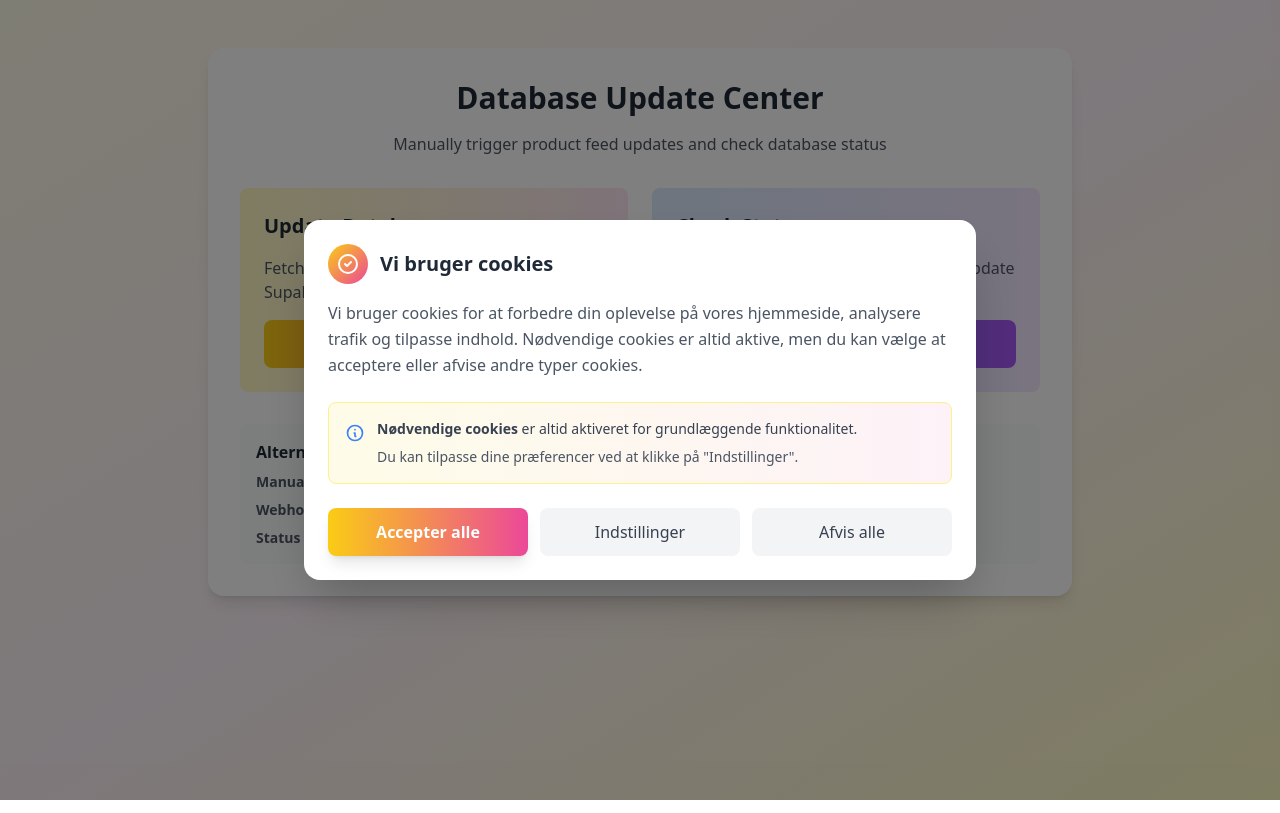
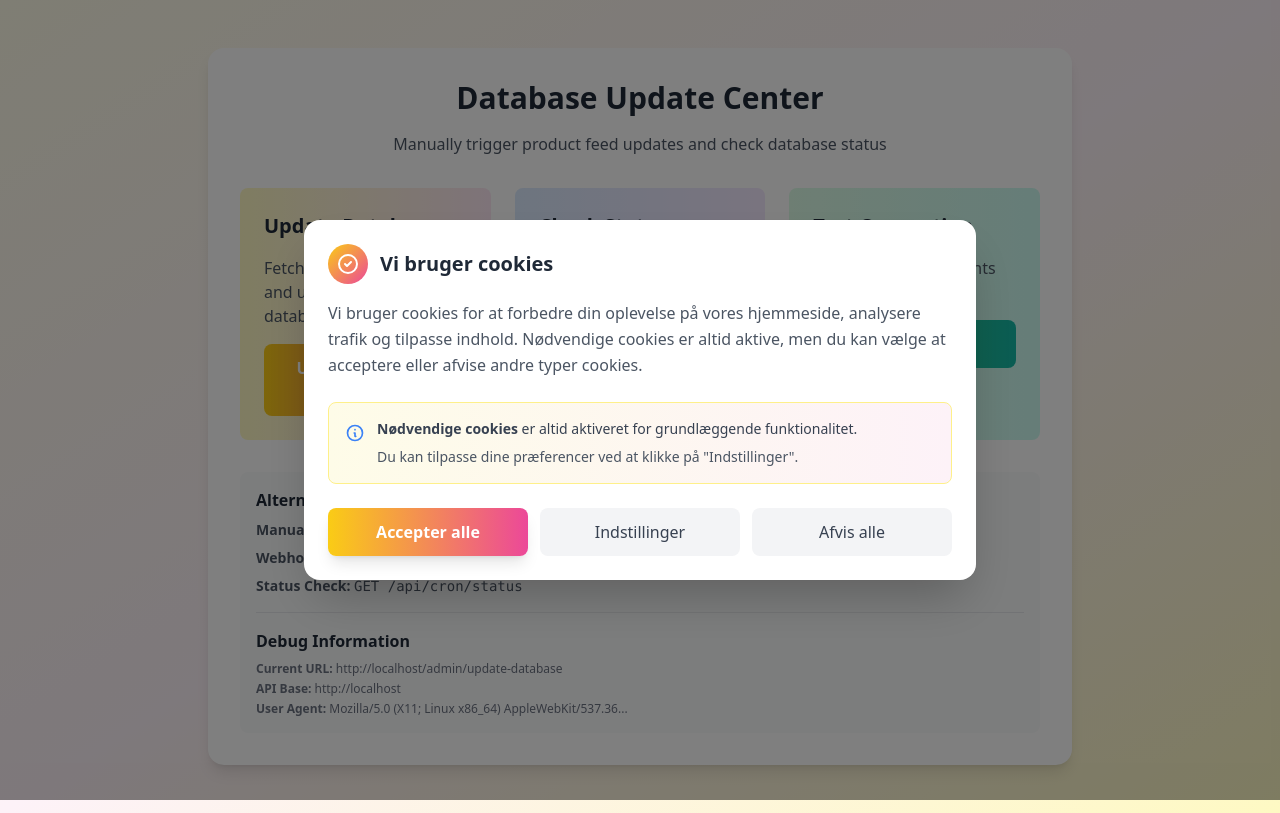
Before and after one commit to Haxxar/andaccessories-jewelry-website, a Next.js app: page /admin/update-database in a window 1280 px wide. Built offline with nearby package versions, Linux system fonts and the light colour scheme.

Commit message:
seo updates

```diff
--- a/app/admin/update-database/page.tsx
+++ b/app/admin/update-database/page.tsx
@@ -7,30 +7,73 @@ export default function UpdateDatabasePage() {
   const [isUpdating, setIsUpdating] = useState(false);
   const [result, setResult] = useState<any>(null);
   const [error, setError] = useState<string | null>(null);
+  const [debugInfo, setDebugInfo] = useState<string>('');
+
+  const testConnection = async () => {
+    try {
+      setDebugInfo('Testing connection...');
+      const response = await fetch('/api/test-simple');
+      const data = await response.json();
+      setDebugInfo(`Connection test: ${JSON.stringify(data)}`);
+    } catch (err) {
+      setDebugInfo(`Connection test failed: ${err}`);
+    }
+  };
 
   const triggerUpdate = async () => {
     setIsUpdating(true);
     setError(null);
     setResult(null);
+    setDebugInfo('Starting update...');
 
     try {
-      const response = await fetch('/api/webhook/update-database', {
-        method: 'POST',
+      // First test the connection
+      setDebugInfo('Testing API connection...');
+      const testResponse = await fetch('/api/test-simple');
+      if (!testResponse.ok) {
+        throw new Error(`Test connection failed: ${testResponse.status}`);
+      }
+      setDebugInfo('API connection test passed');
+
+      // Now try the manual endpoint
+      setDebugInfo('Calling update endpoint...');
+      const response = await fetch('/api/cron/update-feeds-manual', {
+        method: 'GET',
         headers: {
-          'Authorization': 'Bearer default-secret', // Using default secret
           'Content-Type': 'application/json',
         },
       });
 
-      const data = await response.json();
+      setDebugInfo(`Response status: ${response.status}`);
+
+      if (!response.ok) {
+        const errorText = await response.text();
+        setDebugInfo(`Error response: ${errorText}`);
+        throw new Error(`HTTP error! status: ${response.status}, response: ${errorText}`);
+      }
+
+      const responseText = await response.text();
+      setDebugInfo(`Raw response: ${responseText.substring(0, 200)}...`);
+
+      let data;
+      try {
+        data = JSON.parse(responseText);
+      } catch (parseError) {
+        setDebugInfo(`JSON parse error: ${parseError}, raw response: ${responseText}`);
+        throw new Error(`Invalid JSON response: ${responseText.substring(0, 100)}`);
+      }
 
       if (data.success) {
         setResult(data);
+        setDebugInfo('Update completed successfully');
       } else {
         setError(data.error || 'Update failed');
+        setDebugInfo(`Update failed: ${data.error}`);
       }
     } catch (err) {
-      setError(err instanceof Error ? err.message : 'Network error');
+      const errorMessage = err instanceof Error ? err.message : 'Network error';
+      setError(errorMessage);
+      setDebugInfo(`Error: ${errorMessage}`);
     } finally {
       setIsUpdating(false);
     }
@@ -39,6 +82,11 @@ export default function UpdateDatabasePage() {
   const checkStatus = async () => {
     try {
       const response = await fetch('/api/cron/status');
+
+      if (!response.ok) {
+        throw new Error(`HTTP error! status: ${response.status}`);
+      }
+
       const data = await response.json();
       setResult(data);
     } catch (err) {
@@ -65,7 +113,7 @@ export default function UpdateDatabasePage() {
               </p>
             </div>
 
-            <div className="grid grid-cols-1 md:grid-cols-2 gap-6 mb-8">
+            <div className="grid grid-cols-1 md:grid-cols-3 gap-6 mb-8">
               <div className="bg-gradient-to-r from-yellow-100 to-pink-100 rounded-lg p-6">
                 <h2 className="text-xl font-semibold text-gray-800 mb-4">
                   Update Database
@@ -103,6 +151,21 @@ export default function UpdateDatabasePage() {
                   Check Status
                 </button>
               </div>
+
+              <div className="bg-gradient-to-r from-green-100 to-teal-100 rounded-lg p-6">
+                <h2 className="text-xl font-semibold text-gray-800 mb-4">
+                  Test Connection
+                </h2>
+                <p className="text-gray-600 mb-4">
+                  Test if the API endpoints are working correctly.
+                </p>
+                <button
+                  onClick={testConnection}
+                  className="w-full bg-gradient-to-r from-green-400 to-teal-500 hover:from-green-500 hover:to-teal-600 text-white font-semibold py-3 px-6 rounded-lg transition-all transform hover:scale-105"
+                >
+                  Test API
+                </button>
+              </div>
             </div>
 
             {error && (
@@ -114,6 +177,18 @@ export default function UpdateDatabasePage() {
                   <span className="text-red-700 font-medium">Error:</span>
                 </div>
                 <p className="text-red-600 mt-1">{error}</p>
+              </div>
+            )}
+
+            {debugInfo && (
+              <div className="bg-blue-50 border border-blue-200 rounded-lg p-4 mb-6">
+                <div className="flex items-center">
+                  <svg className="w-5 h-5 text-blue-500 mr-2" fill="none" stroke="currentColor" viewBox="0 0 24 24">
+                    <path strokeLinecap="round" strokeLinejoin="round" strokeWidth={2} d="M13 16h-1v-4h-1m1-4h.01M21 12a9 9 0 11-18 0 9 9 0 0118 0z" />
+                  </svg>
+                  <span className="text-blue-700 font-medium">Debug Info:</span>
+                </div>
+                <p className="text-blue-600 mt-1 text-sm font-mono whitespace-pre-wrap">{debugInfo}</p>
               </div>
             )}
 
@@ -193,6 +268,15 @@ export default function UpdateDatabasePage() {
                 <p><strong>Webhook:</strong> <code>POST /api/webhook/update-database</code></p>
                 <p><strong>Status Check:</strong> <code>GET /api/cron/status</code></p>
               </div>
+
+              <div className="mt-4 pt-4 border-t border-gray-200">
+                <h4 className="font-semibold text-gray-800 mb-2">Debug Information</h4>
+                <div className="space-y-1 text-xs text-gray-500">
+                  <p><strong>Current URL:</strong> {typeof window !== 'undefined' ? window.location.href : 'N/A'}</p>
+                  <p><strong>API Base:</strong> {typeof window !== 'undefined' ? window.location.origin : 'N/A'}</p>
+                  <p><strong>User Agent:</strong> {typeof window !== 'undefined' ? window.navigator.userAgent.substring(0, 50) + '...' : 'N/A'}</p>
+                </div>
+              </div>
             </div>
           </div>
         </div>
--- /dev/null
+++ b/app/api/test-simple/route.ts
@@ -0,0 +1,19 @@
+import { NextRequest, NextResponse } from 'next/server';
+
+export async function GET(request: NextRequest) {
+  return NextResponse.json({
+    success: true,
+    message: 'Simple test endpoint working',
+    timestamp: new Date().toISOString(),
+    method: 'GET'
+  });
+}
+
+export async function POST(request: NextRequest) {
+  return NextResponse.json({
+    success: true,
+    message: 'Simple test endpoint working',
+    timestamp: new Date().toISOString(),
+    method: 'POST'
+  });
+}
```
Also changed, not shown: 1 other file (tests, documents, lock files or other folders).
